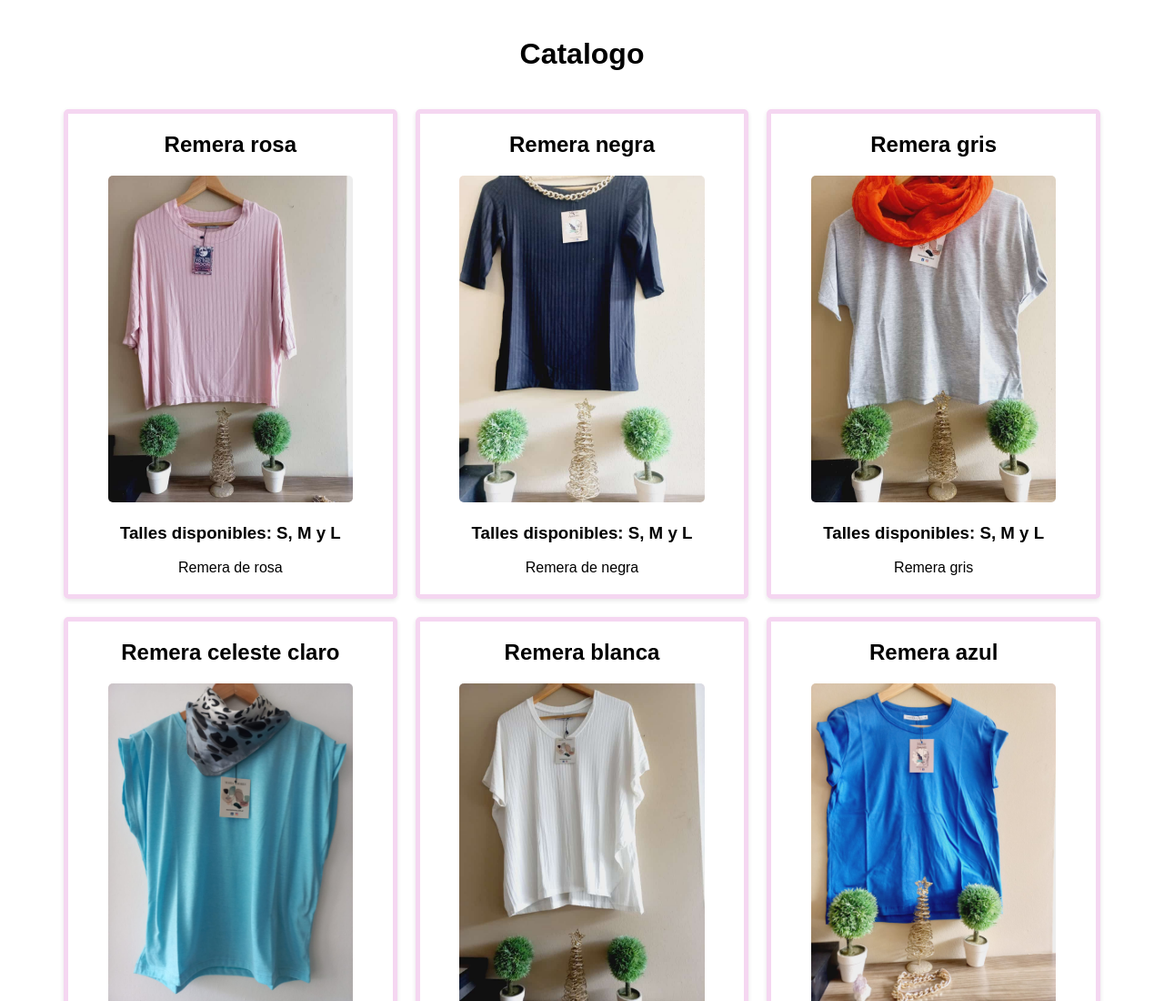
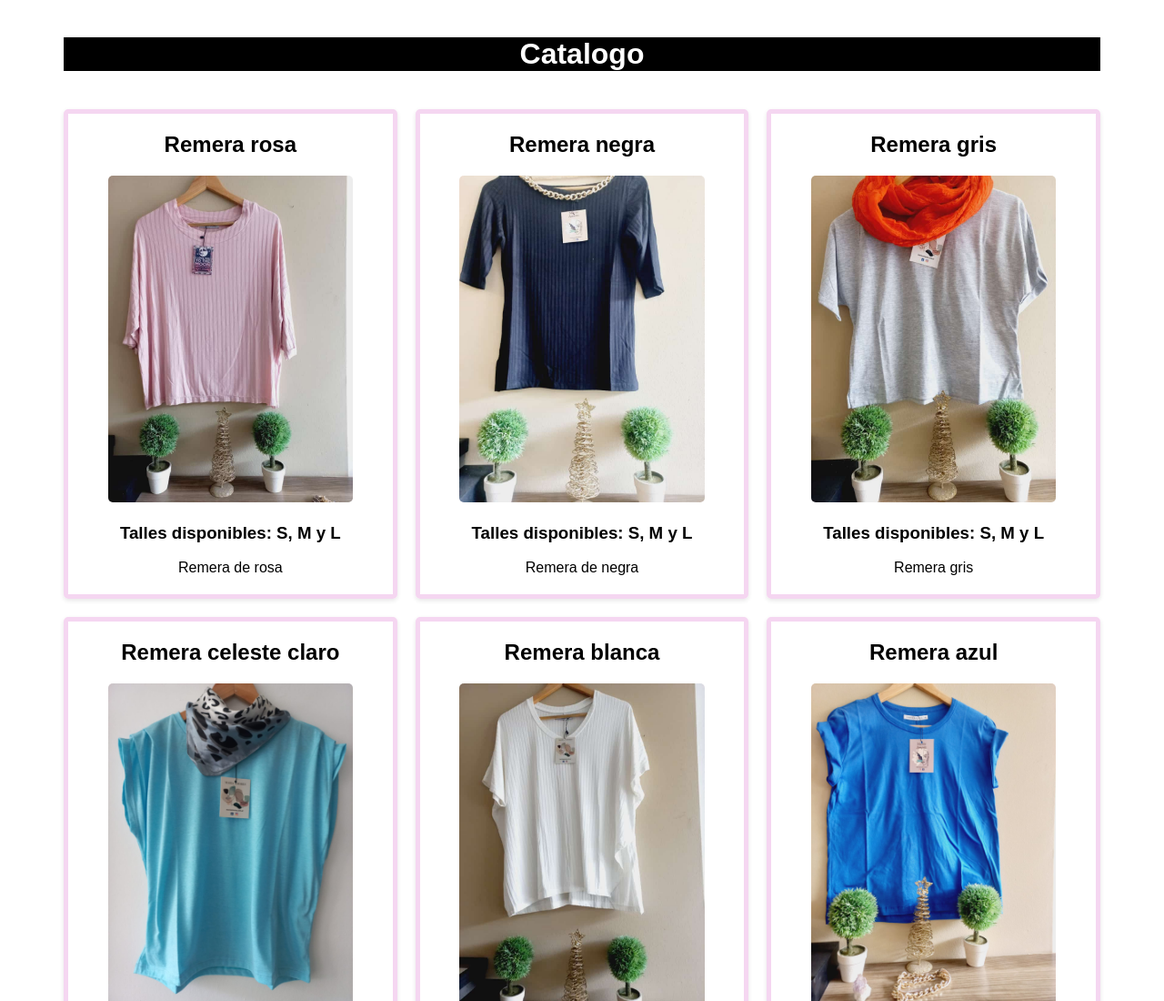
Before and after one commit to MatiNS16/tiendadetani, a plain HTML site: page index.html in a window 1280 px wide. Shown: the top 1100 px of the page at 91% size. Drawn offline with Linux system fonts and the light colour scheme.

Commit message:
cambie el titulo

```diff
--- a/style.css
+++ b/style.css
@@ -83,3 +83,8 @@ footer {
   margin-top: 30px;
   padding: 5px;
 }
+
+.titulo {
+  background-color: black;
+  color: white;
+}
```
